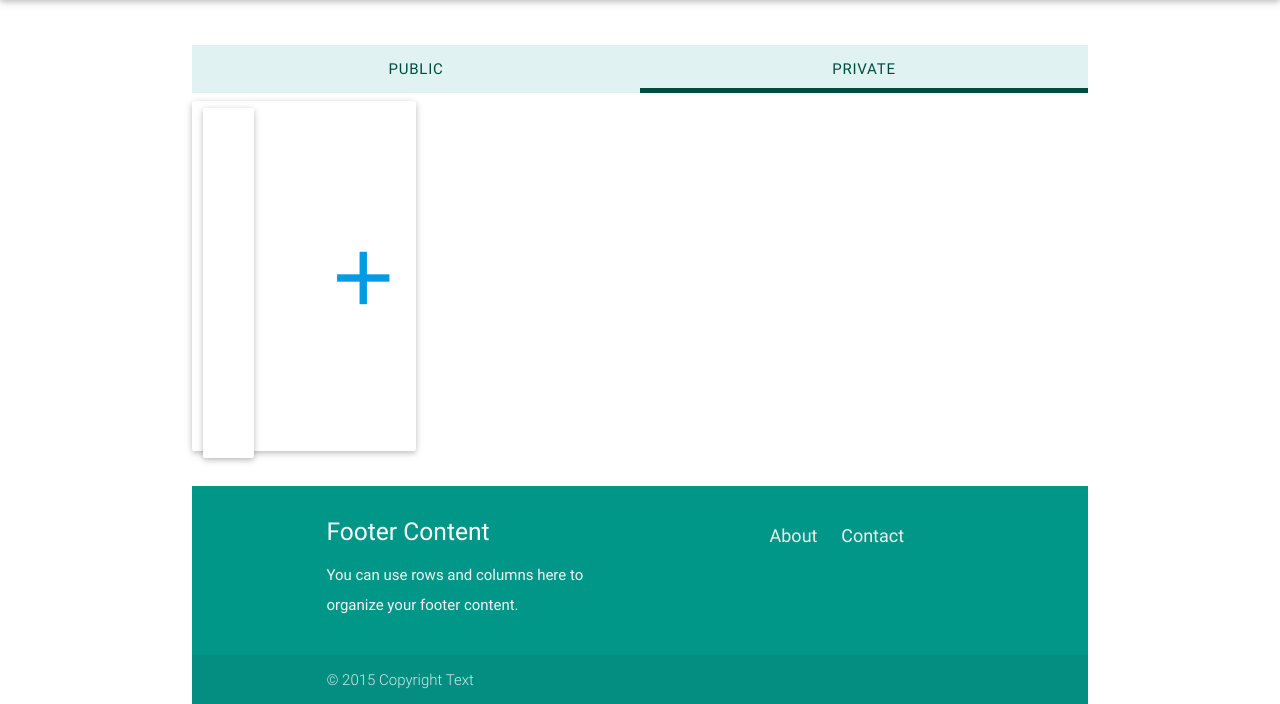
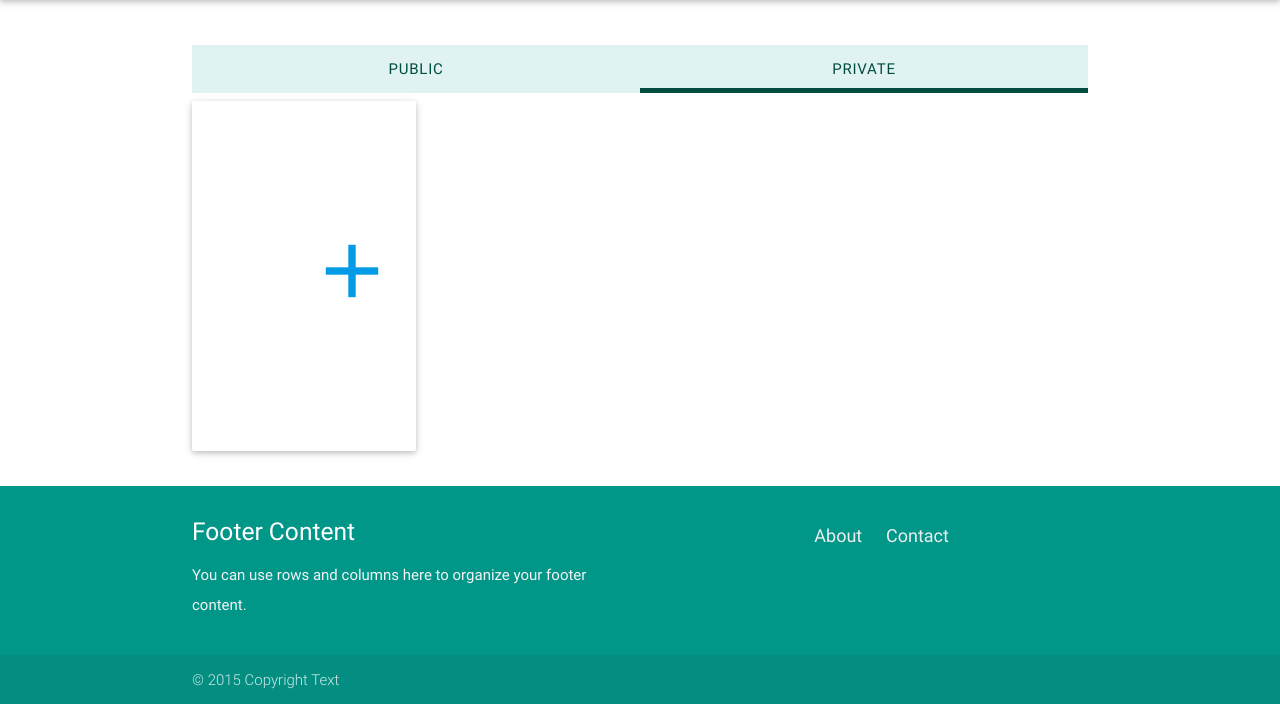
Before and after one commit to ckyko/memorypalace, a Django app: page /palace_library/ in a window 1280 px wide, after a click on "PRIVATE". Shown: the part 64-768 px from the top of the page. Run offline with Django 3.2, Linux system fonts and the light colour scheme; some libraries are stand-ins or nearby versions.

Commit message:
private_palace_card edited

```diff
--- a/MemoryPalace/coreapp/templates/private_palace_card.html
+++ b/MemoryPalace/coreapp/templates/private_palace_card.html
@@ -1,9 +1,7 @@
 {% load staticfiles %}
 
-<a a class="modal-trigger" href=‘#modal_createRoom’ ><div class="card-panel col s12 m3 hoverable" id="private_palace_card">
-<div class="private_palace_store" id="private_palace_store">
-</div>
-<div class="card-panel col s3 hoverable" id="private_palace_card" onclick="create_palace()">
-  <i class="large material-icons" id="private_add_palace_card">add</i>
-</div>
+<a a class="modal-trigger" href=‘#modal_createRoom’>
+  <div class="card-panel col s3 hoverable" id="private_palace_card" onclick="create_palace()">
+    <i class="large material-icons" id="private_add_palace_card">add</i>
+  </div>
 </a>
```
